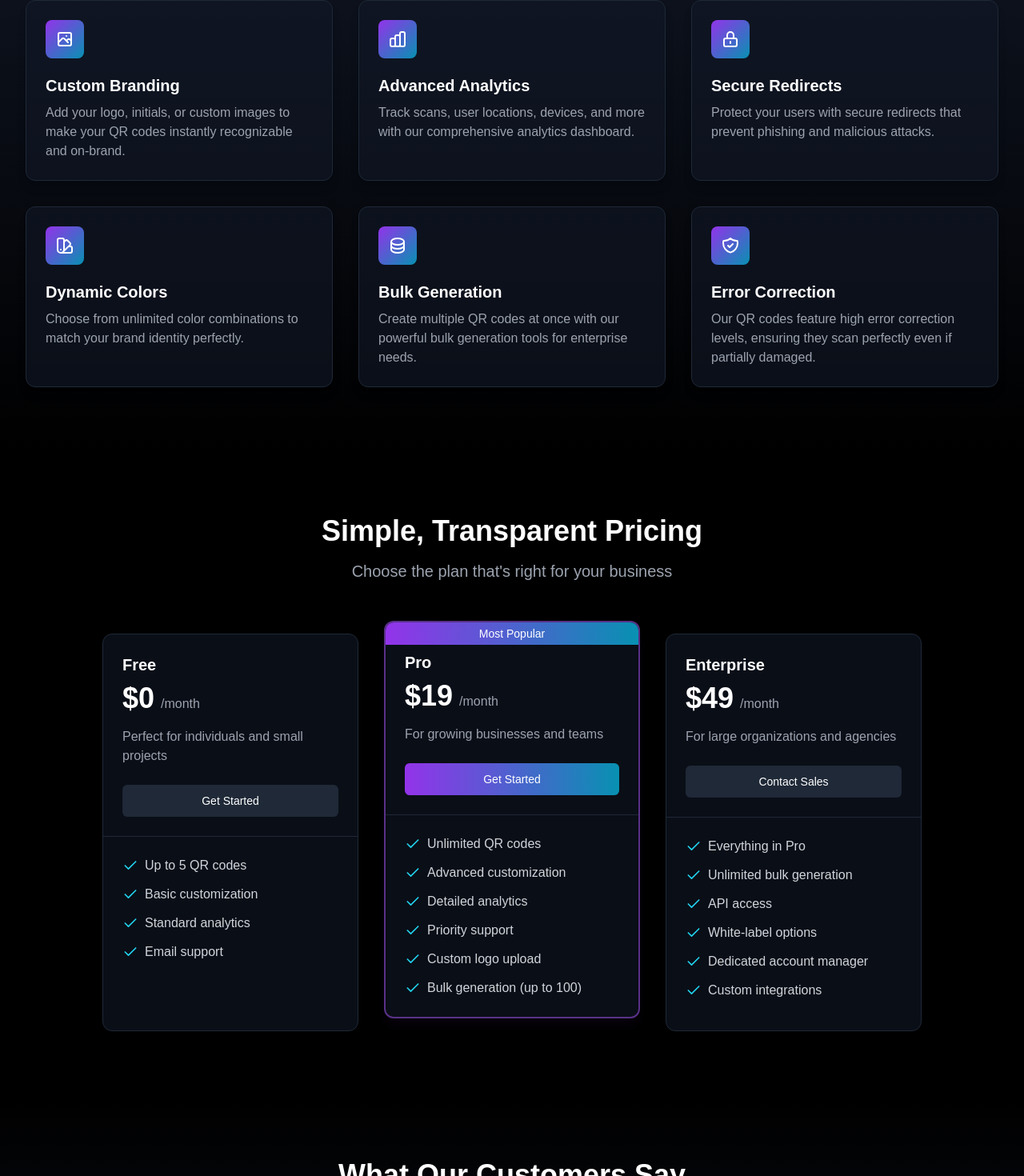
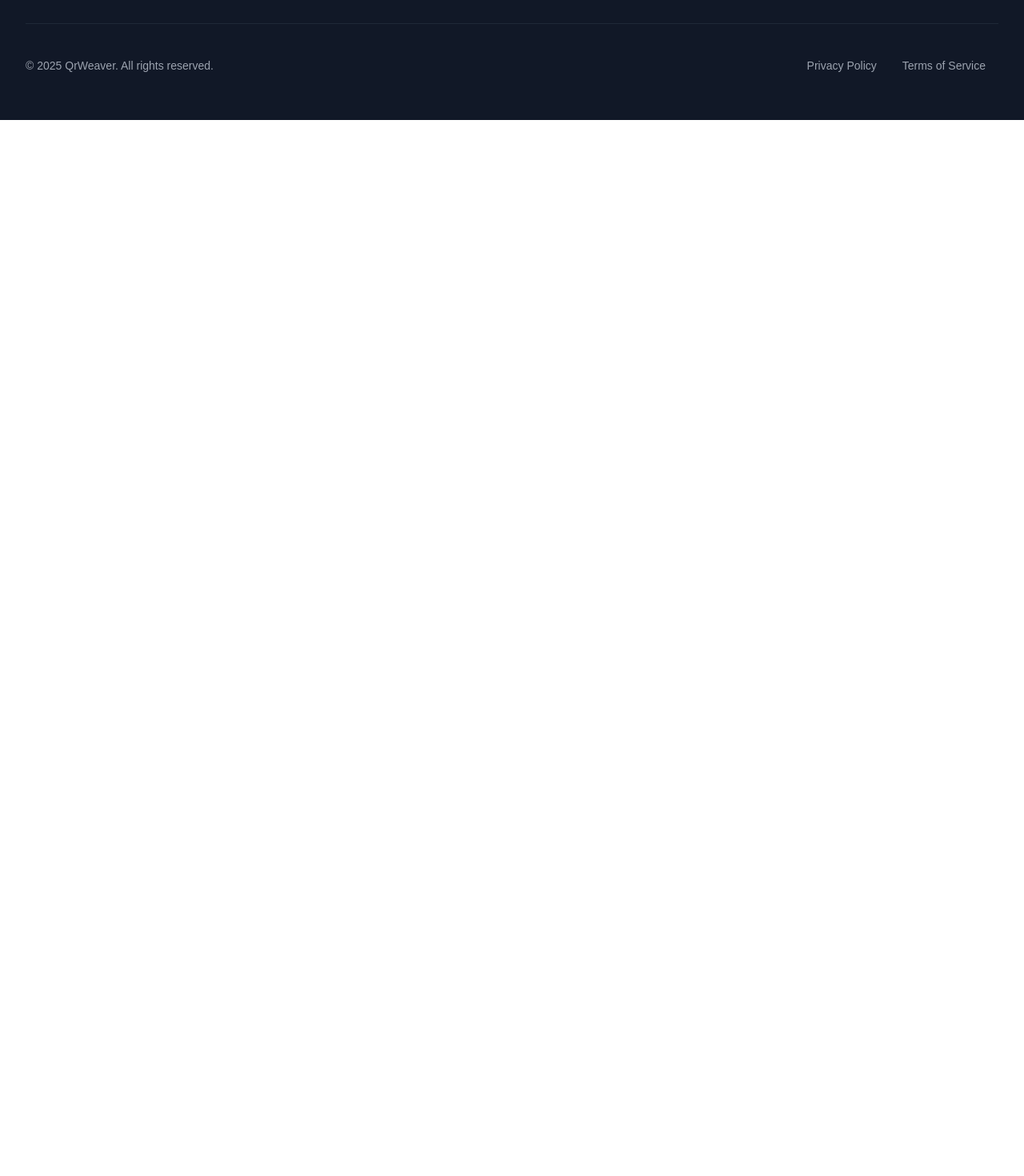
Before and after one commit to BishalRaj/qrweaver, a Next.js app: page / in a window 1280 px wide. Shown: the part 1265-2735 px from the top of the page at 80% size. After the commit the page ends 1415 px from the top, so only its background shows below. Built offline with nearby package versions, Linux system fonts and the light colour scheme.

Commit message:
update pages

```diff
--- a/app/page.tsx
+++ b/app/page.tsx
@@ -20,9 +20,9 @@ export default function Home() {
         <section className="py-20 px-4 sm:px-6 lg:px-8 max-w-7xl mx-auto">
           <QRGenerator />
         </section>
-        <SaasFeatures />
-        <SaasPricing />
-        <SaasTestimonials />
+        {/* <SaasFeatures /> */}
+        {/* <SaasPricing /> */}
+        {/* <SaasTestimonials /> */}
       </main>
       <SaasFooter />
     </div>
```
